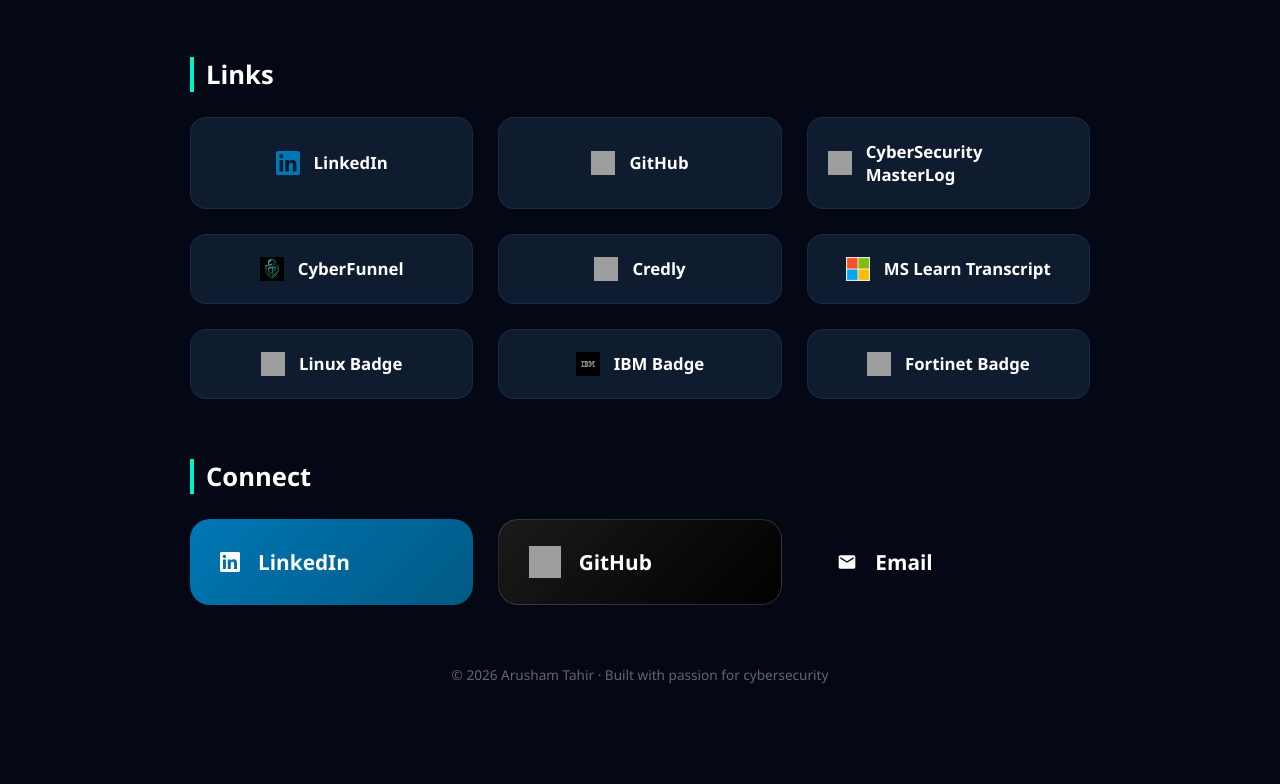
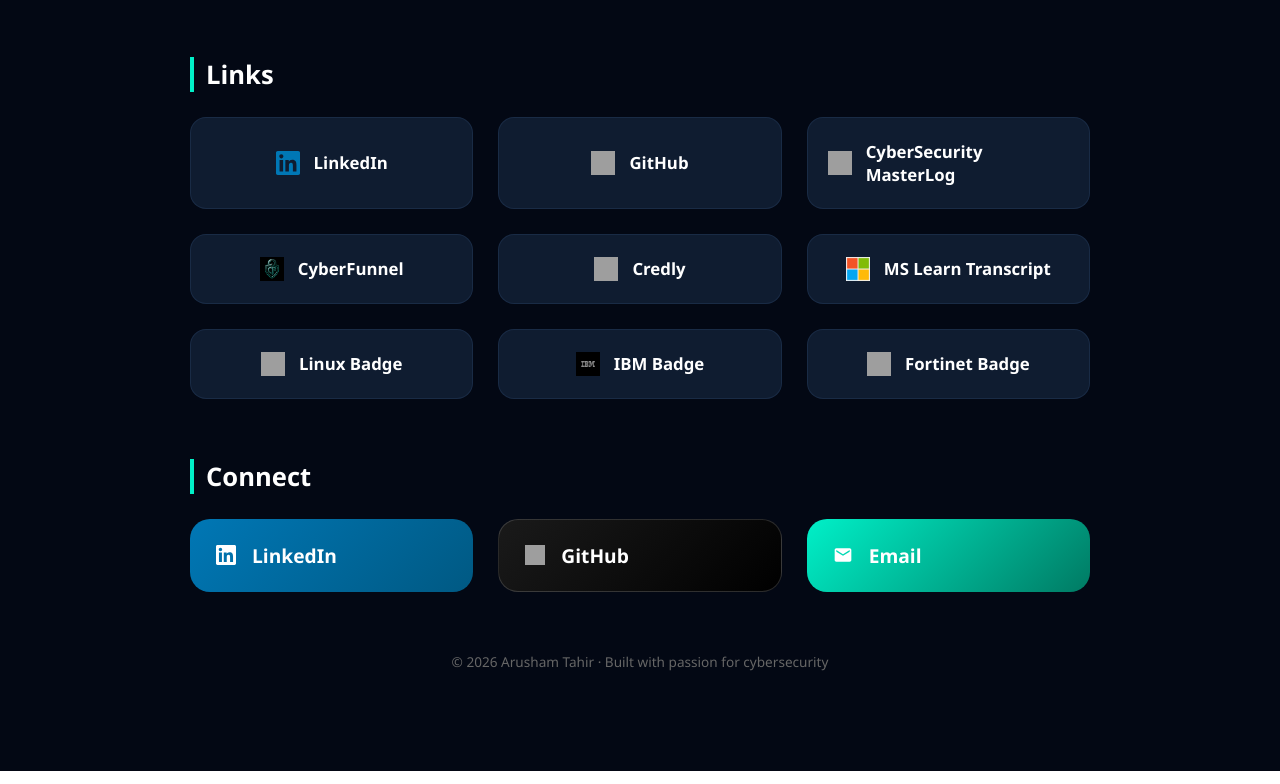
Before and after one commit to arusham-tahir/Arusham-Tahir-portfolio, a plain HTML site: page index.html in a window 1280 px wide. Shown: the part 2264-3048 px from the top of the page. Drawn offline with Linux system fonts and the light colour scheme; grey boxes are pictures that could not be loaded.

Commit message:
Update index.html

```diff
--- a/index.html
+++ b/index.html
@@ -289,25 +289,52 @@
   </section>
 
     <!-- CONNECT -->
-  <section>
+   <section>
+    <style>
+      .conn-wrap {
+        display:flex;
+        gap:25px;
+        flex-wrap:wrap;
+        justify-content:center;
+      }
+      .conn-btn {
+        position:relative;
+        flex:1 1 260px;
+        max-width:300px;
+        display:flex;
+        align-items:center;
+        gap:16px;
+        padding:22px 26px;
+        border-radius:20px;
+        text-decoration:none;
+        font-weight:700;
+        font-size:1.2rem;
+        color:#fff;
+        box-sizing:border-box;
+        transition:transform 0.3s ease, box-shadow 0.3s ease;
+      }
+      .conn-linkedin { background:linear-gradient(135deg, #0077b5, #005983); }
+      .conn-linkedin:hover { transform:translateY(-8px) scale(1.03); box-shadow:0 0 35px #0077b5cc, 0 0 70px #0077b566; }
+      .conn-github { background:linear-gradient(135deg, #1a1a1a, #000000); border:1px solid rgba(255,255,255,0.15); }
+      .conn-github:hover { transform:translateY(-8px) scale(1.03); box-shadow:0 0 35px #2B2C5Aaa, 0 0 70px #2B2C5A66; }
+      .conn-email { background:linear-gradient(135deg, #00f0c8, #007a63); }
+      .conn-email:hover { transform:translateY(-8px) scale(1.03); box-shadow:0 0 35px #00f0c8cc, 0 0 70px #00f0c866; }
+    </style>
+
     <h2>Connect</h2>
-    <div class="connect-wrap">
-
-      <a class="connect-btn connect-linkedin" href="https://www.linkedin.com/in/arusham-tahir-202a54429" target="_blank">
+    <div class="conn-wrap">
+      <a class="conn-btn conn-linkedin" href="https://www.linkedin.com/in/arusham-tahir-202a54429" target="_blank">
         <svg width="20" height="20" viewBox="0 0 24 24" fill="#fff" xmlns="http://www.w3.org/2000/svg"><path d="M20.447 20.452h-3.554v-5.569c0-1.328-.027-3.037-1.852-3.037-1.853 0-2.136 1.445-2.136 2.939v5.667H9.351V9h3.414v1.561h.046c.477-.9 1.637-1.85 3.37-1.85 3.601 0 4.267 2.37 4.267 5.455v6.286zM5.337 7.433c-1.144 0-2.063-.926-2.063-2.065 0-1.138.92-2.063 2.063-2.063 1.14 0 2.064.925 2.064 2.063 0 1.139-.925 2.065-2.064 2.065zm1.782 13.019H3.555V9h3.564v11.452zM22.225 0H1.771C.792 0 0 .774 0 1.729v20.542C0 23.227.792 24 1.771 24h20.451C23.2 24 24 23.227 24 22.271V1.729C24 .774 23.2 0 22.222 0h.003z"/></svg>
         <span>LinkedIn</span>
       </a>
-
-      <a class="connect-btn connect-github" href="https://github.com/arusham-tahir" target="_blank">
+      <a class="conn-btn conn-github" href="https://github.com/arusham-tahir" target="_blank">
         <img width="20" height="20" src="https://cdn.simpleicons.org/github/ffffff" alt="">
         <span>GitHub</span>
       </a>
-
-      <a class="connect-btn connect-email" href="https://mail.google.com/mail/?view=cm&fs=1&to=arushamtahir@gmail.com" target="_blank">
+      <a class="conn-btn conn-email" href="https://mail.google.com/mail/?view=cm&fs=1&to=arushamtahir@gmail.com" target="_blank">
         <svg width="20" height="20" viewBox="0 0 24 24" fill="#fff" xmlns="http://www.w3.org/2000/svg"><path d="M20 4H4c-1.1 0-1.99.9-1.99 2L2 18c0 1.1.9 2 2 2h16c1.1 0 2-.9 2-2V6c0-1.1-.9-2-2-2zm0 4l-8 5-8-5V6l8 5 8-5v2z"/></svg>
         <span>Email</span>
       </a>
-
     </div>
   </section>
 
```
